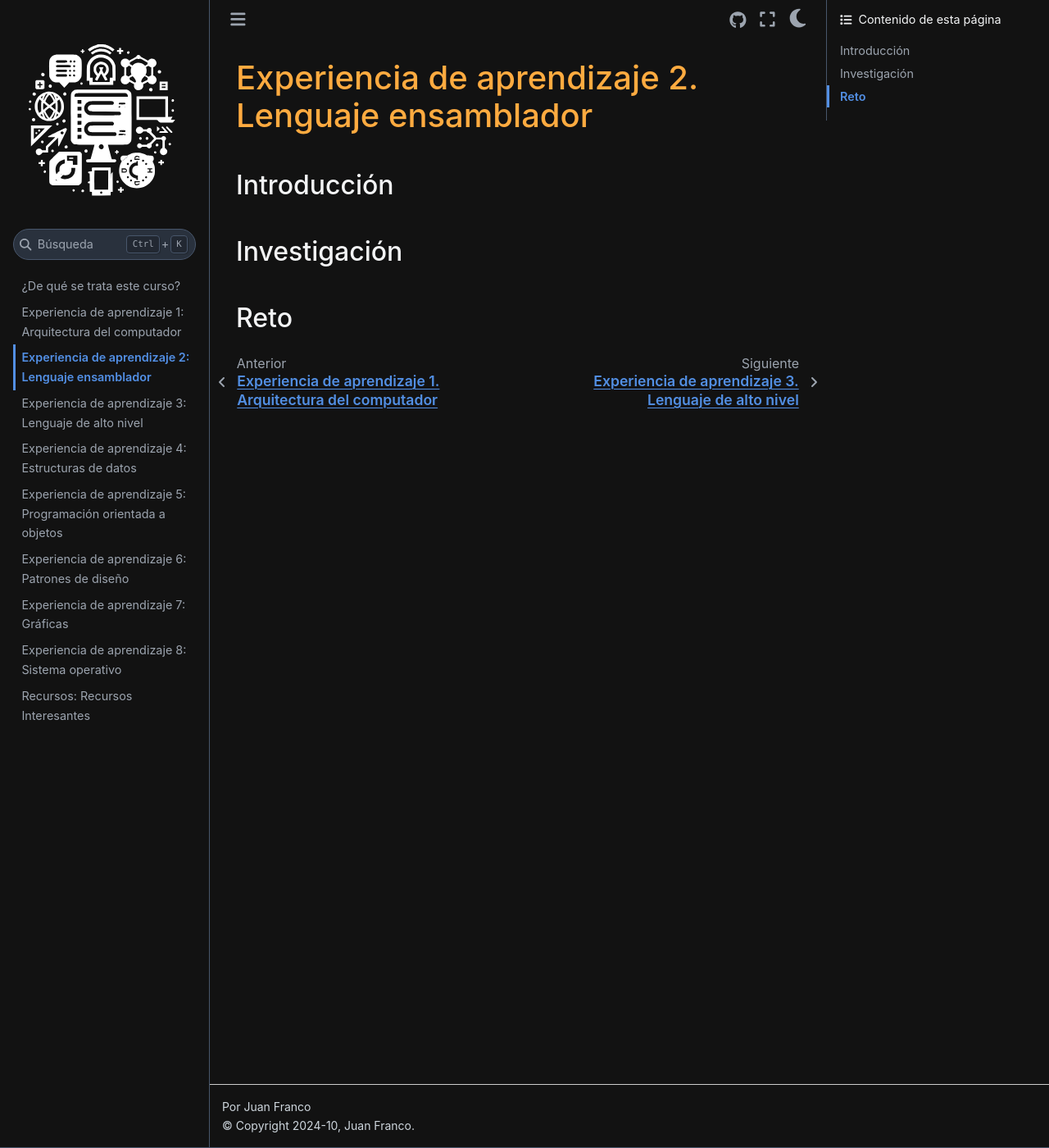
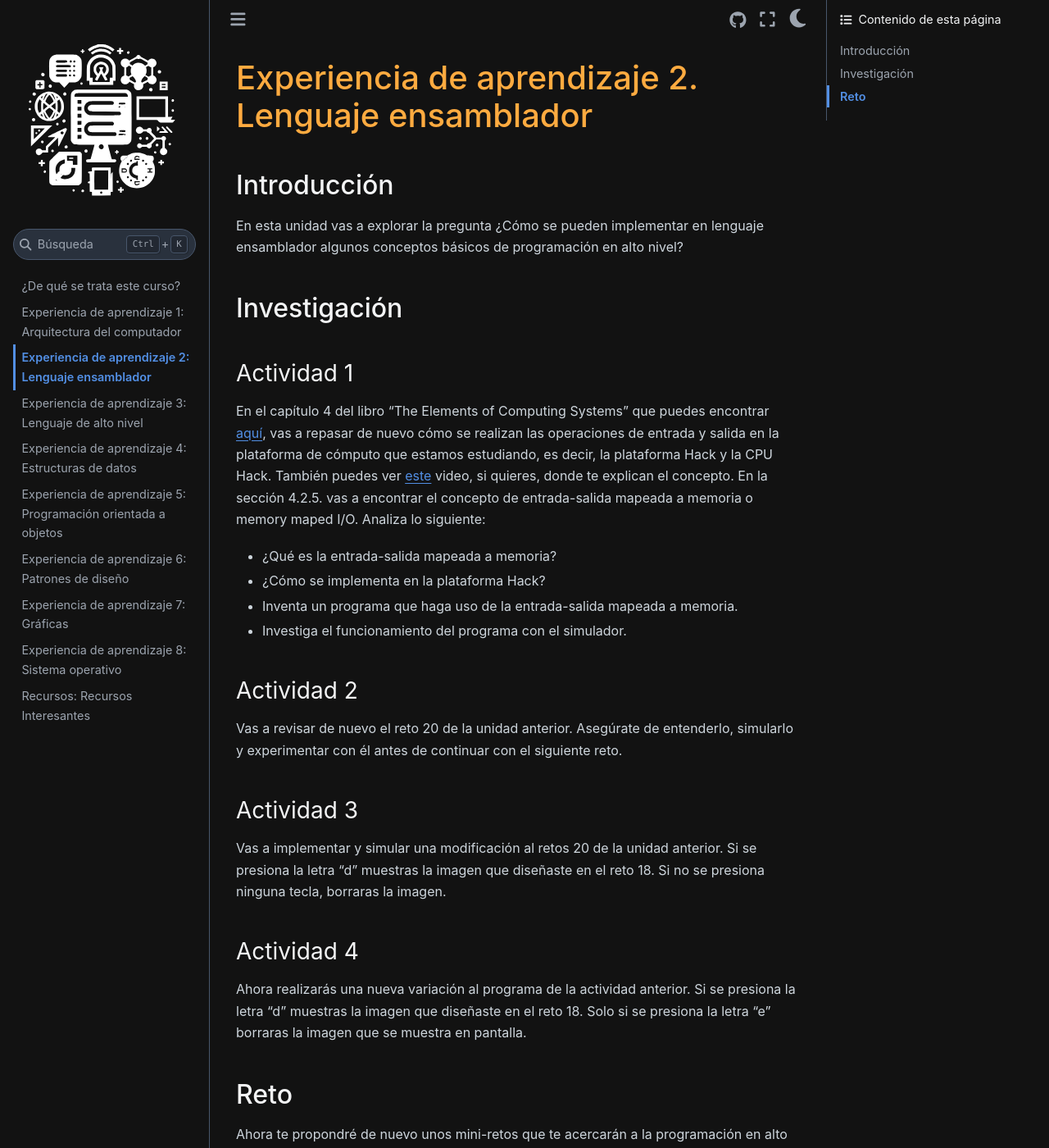
Before and after one commit to juanferfranco/SistemasComputacionales, a Sphinx documentation site: the page built from docs/_unidad2/unidad2.rst, in a window 1280 px wide and 1400 px high. Shown: the whole window at 82% size. Built offline with Sphinx 7.4.7 and the Sphinx Book theme 1.1.4, drawn with Linux system fonts in a browser that asks for light colours; some of the changed text lies outside the part shown.

Commit message:
Init learning experience 2

```diff
--- a/docs/_unidad1/unidad1.rst
+++ b/docs/_unidad1/unidad1.rst
@@ -73,7 +73,7 @@ dos recursos:
   de los videos para que te dé tiempo de verlos todos. Mira, la idea es que te des una idea, no
   tienes que entender todo a la perfección.
   `Playlist de youtube <https://youtube.com/playlist?list=PLrDd_kMiAuNmSb-CKWQqq9oBFN_KNMTaI&si=AntL-bx5HV9QxTyO>`__.
-* Si prefieres leer, puedes revisar el capítulo 4 del libro "The Elements of Computing Systems"
+* Si prefieres leer, puedes revisar el capítulo 4 del libro 'The Elements of Computing Systems'
   que puedes encontrar `aquí <https://www.nand2tetris.org/_files/ugd/44046b_7ef1c00a714c46768f08c459a6cab45a.pdf>`__.
 
 Reto
--- a/docs/_unidad2/unidad2.rst
+++ b/docs/_unidad2/unidad2.rst
@@ -4,8 +4,81 @@ Experiencia de aprendizaje 2. Lenguaje ensamblador
 Introducción
 --------------
 
+En esta unidad vas a explorar la pregunta ¿Cómo se pueden implementar
+en lenguaje ensamblador algunos conceptos básicos de programación en alto nivel?
+
 Investigación
 ---------------
 
+Actividad 1
+**************
+
+En el capítulo 4 del libro 'The Elements of Computing Systems' que puedes
+encontrar `aquí <https://www.nand2tetris.org/_files/ugd/44046b_7ef1c00a714c46768f08c459a6cab45a.pdf>`__, vas
+a repasar de nuevo cómo se realizan las operaciones de entrada y salida en la plataforma de cómputo que
+estamos estudiando, es decir, la plataforma Hack y la CPU Hack. También puedes ver
+`este <https://youtu.be/gTOFd80QfBU?si=6FLpT907cx1Q_NDB>`__ video, si quieres,
+donde te explican el concepto. En la sección 4.2.5. vas a encontrar el
+concepto de entrada-salida mapeada a memoria o memory maped I/O. Analiza lo siguiente:
+
+* ¿Qué es la entrada-salida mapeada a memoria?
+* ¿Cómo se implementa en la plataforma Hack?
+* Inventa un programa que haga uso de la entrada-salida mapeada a memoria.
+* Investiga el funcionamiento del programa con el simulador.
+
+Actividad 2
+**************
+
+Vas a revisar de nuevo el reto 20 de la unidad anterior. Asegúrate de entenderlo, simularlo y
+experimentar con él antes de continuar con el siguiente reto.
+
+Actividad 3
+*************
+
+Vas a implementar y simular una modificación al retos 20 de la unidad anterior. Si se presiona
+la letra 'd' muestras la imagen que diseñaste en el reto 18. Si no se presiona ninguna tecla,
+borraras la imagen.
+
+Actividad 4
+*************
+
+Ahora realizarás una nueva variación al programa de la actividad anterior. Si se presiona la
+letra 'd' muestras la imagen que diseñaste en el reto 18. Solo si se presiona la letra 'e' borraras
+la imagen que se muestra en pantalla.
+
 Reto
 ------
+
+Ahora te propondré de nuevo unos mini-retos que te acercarán a la programación en alto
+nivel, pero desde el lenguaje ensamblador, precisamente para abordar la gran pregunta
+de esta unidad: ¿Cómo se pueden implementar en lenguaje ensamblador algunos conceptos
+básicos de programación en alto nivel?
+
+1. Escribe un programa en lenguaje ensamblador que sume los primeros 100 números naturales.
+
+   .. code-block:: c
+
+    int i = 1;
+    int sum = 0;
+    While (i <= 100){
+        sum += i;
+        i++;
+    }
+
+   * ¿Cómo están implementadas las variables i y sum?
+   * ¿En qué direcciones de memoria están estas variables?
+   * ¿Cómo está implementado el ciclo while?
+   * ¿Cómo se implementa la variable i?
+   * ¿En qué parte de la memoria se almacena la variable i?
+   * Después de todo lo que has hecho, ¿Qué es entonces una variable?
+   * ¿Qué es la dirección de una variable?
+   * ¿Qué es el contenido de una variable?
+
+2. Transforma el programa en alto nivel anterior para que utilice un ciclo for en vez
+   de un ciclo while.
+
+3. Escribe un programa en lenguaje ensamblador que implemente el programa anterior.
+
+.. warning:: FALTAN OTROS retos
+
+    Aún faltan otros retos, esta sección sigue en construcción
```
